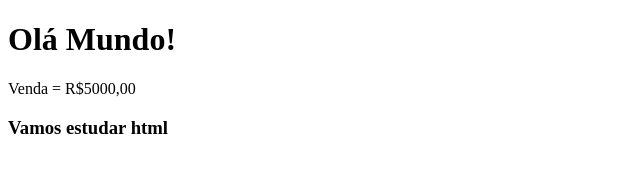
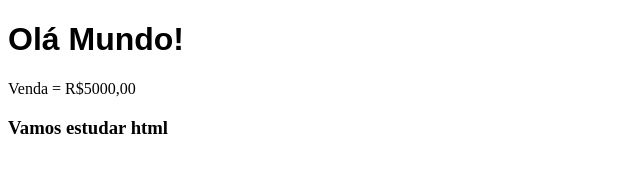
Before and after one commit to LauroMelquiades/aulabithub, a plain HTML site: page index.html in a window 1280 px wide. Shown: the full height of the page, 0-640 px from the left. Drawn offline with Linux system fonts and the light colour scheme.

Commit message:
Google Fontes

```diff
--- /dev/null
+++ b/css/styles.css
@@ -0,0 +1,5 @@
+@import url('https://fonts.googleapis.com/css2?family=Open+Sans:wght@300;400;700&display=swap');
+
+h1 {
+    font-family: 'Open San', sans-serif;
+}
--- a/index.html
+++ b/index.html
@@ -5,6 +5,9 @@
     <meta http-equiv="X-UA-Compatible" content="IE=edge">
     <meta name="viewport" content="width=device-width, initial-scale=1.0">
     <title>DSMovie</title>
+
+    <link rel="stylesheet" href="css/styles.css">
+
 </head>
 <body>
     <h1>Olá Mundo!</h1>
```
